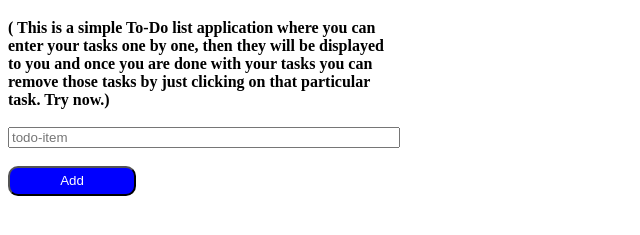
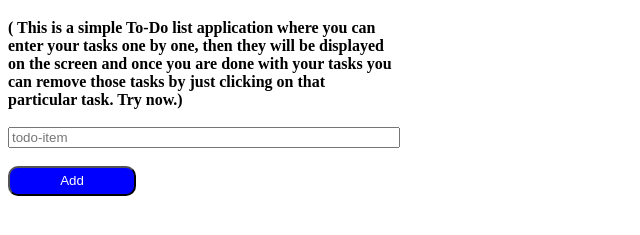
Before and after one commit to Manasi321-github/To-Do-List, a plain HTML site: page index.html in a window 1280 px wide. Shown: the part 61-296 px from the top of the page, without its empty margins (0-640 px from the left). Drawn offline with Linux system fonts and the light colour scheme.

Commit message:
Update index.html

```diff
--- a/index.html
+++ b/index.html
@@ -7,7 +7,7 @@
 <body>
 <div class="container">
 	<h1 class="row">TO-DO LIST</h1>
-	<h4 style="width: 30vw">( This is a simple To-Do list application where you can enter your tasks one by one, then they will be displayed to you and once you are done with your tasks you can remove those tasks by just clicking on that particular task. Try now.)</h>
+	<h4 style="width: 30vw">( This is a simple To-Do list application where you can enter your tasks one by one, then they will be displayed on the screen and once you are done with your tasks you can remove those tasks by just clicking on that particular task. Try now.)</h>
 	<br><br>
 	<div class="row">
 		<form>
```
